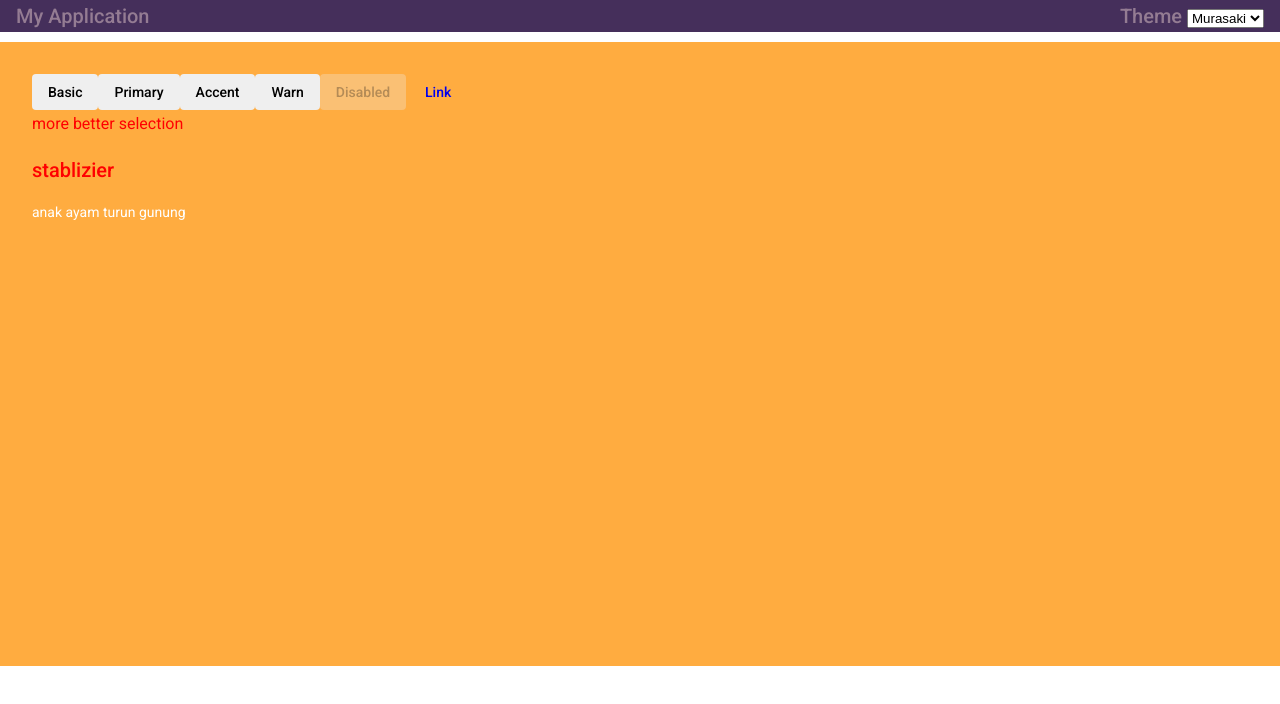
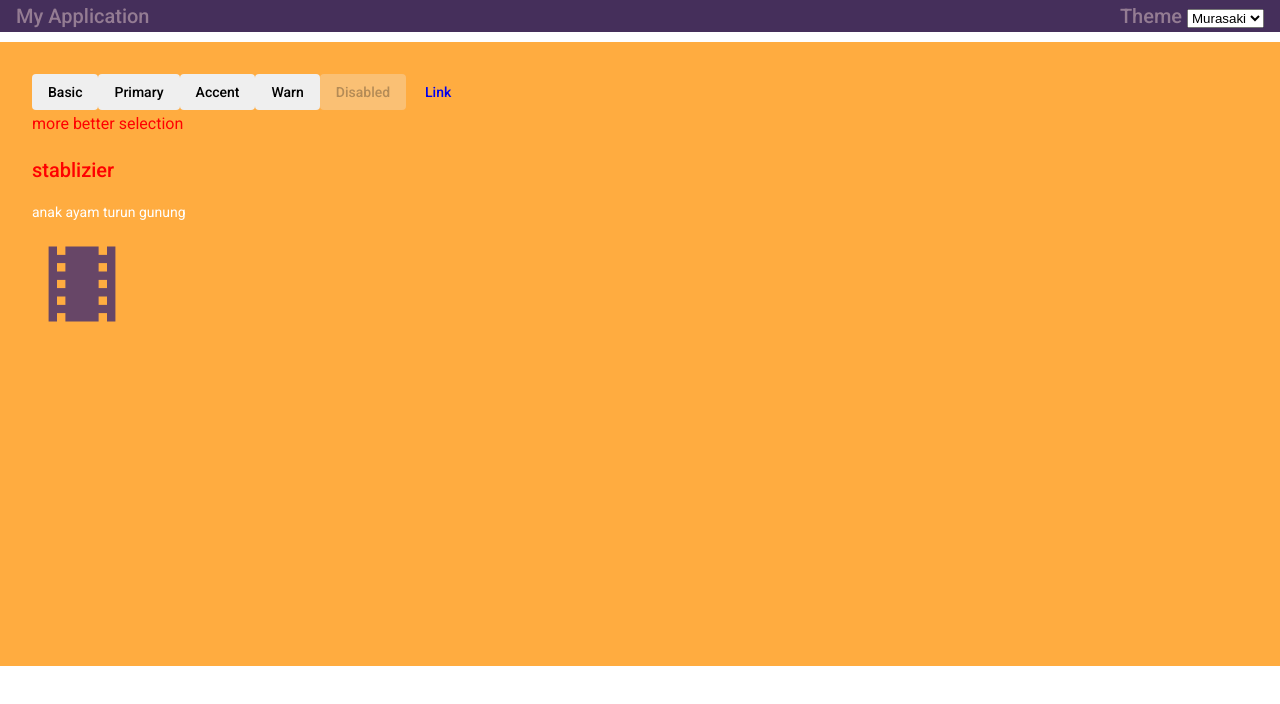
Before and after one commit to anjasmaradwisetiadi/angular-custom-theme-with-material-angular, an Angular app: page / in a window 1280 px wide. Shown: the top 704 px of the page. Built offline with nearby package versions, Linux system fonts and the light colour scheme.

Commit message:
add note for learning presentation workshop

```diff
--- a/src/app/app.module.ts
+++ b/src/app/app.module.ts
@@ -12,9 +12,9 @@ import {MatSidenavModule} from "@angular/material/sidenav";
 import {MatListModule} from '@angular/material/list';
 import {MatIconModule} from '@angular/material/icon';
 import { MatInputModule } from '@angular/material/input'
-/*import { MatFormFieldModule } from '@angular/material/form-field'*/
 import {MatSelectModule} from '@angular/material/select';
 import {MatFormFieldModule} from "@angular/material/form-field";
+
 
 
 @NgModule({
--- a/src/app/contain/contain.component.html
+++ b/src/app/contain/contain.component.html
@@ -16,4 +16,9 @@
   <p>
     anak ayam turun gunung
   </p>
+  <p>
+    <mat-icon style="height: 100px; width: 100px">
+      local_movies
+    </mat-icon>
+  </p>
 </div>
--- a/src/assets/theme/_murasaki_theme.scss
+++ b/src/assets/theme/_murasaki_theme.scss
@@ -1,3 +1,4 @@
+// start # 1 struktur dan penggunaan pallete warna
 @use '@angular/material' as mat;
 @import "~@angular/material/theming";
 @import "custom-theme";
@@ -26,7 +27,9 @@ $theme-color: (
     default-color: black,
   ),
 );
+// start # 1 struktur dan penggunaan pallete warna
 
+// strat # 2 initialize theme will be used
 .murasaki-theme {
   $primary: mat.define-palette($theme-color, first-color);
   $accent: mat.define-palette($theme-color, second-color);
@@ -35,3 +38,4 @@ $theme-color: (
 
   @include cust-theme($theme);
 }
+// end # 2 initialize theme will be used
--- a/src/assets/theme/custom-theme.scss
+++ b/src/assets/theme/custom-theme.scss
@@ -1,5 +1,6 @@
 @use '@angular/material' as mat;
 @mixin cust-theme($theme, $default1: null, $default2: null){
+  // start #3 theme implement on component angular
   $primary: map-get($theme, primary);
   $accent: map-get($theme, accent);
   $warn: map-get($theme, warn);
@@ -26,6 +27,12 @@
     font-size: 32px;
     text-transform: uppercase;
   }
+  mat-icon,
+  .icon-color-theme {
+    color: mat.get-color-from-palette($warn, 500) !important;
+    fill: mat.get-color-from-palette($warn, 500) !important;
+    font-size: 100px !important;
+  }
 
   p{
     color: mat.get-contrast-color-from-palette($warn, first-color) !important;
@@ -39,5 +46,6 @@
   {
     color: mat.get-contrast-color-from-palette($warn, second-color) !important;
   }
-/*  @include mat.all-component-themes($theme);*/
+  /*  @include mat.all-component-themes($theme);*/
+  // end #3 theme implement on component angular
 }
```
